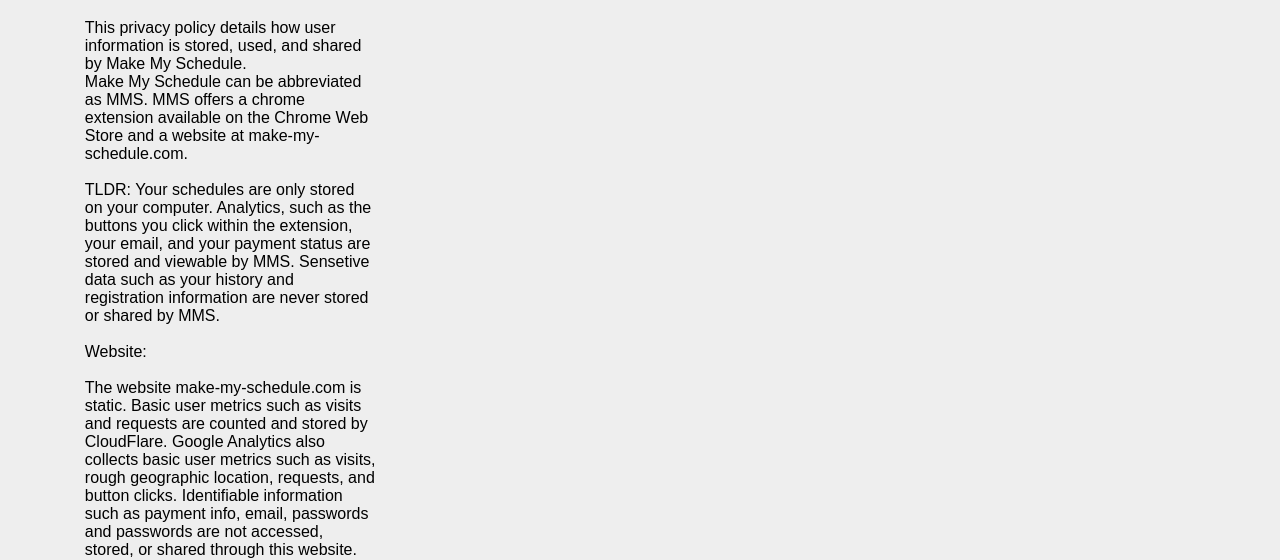
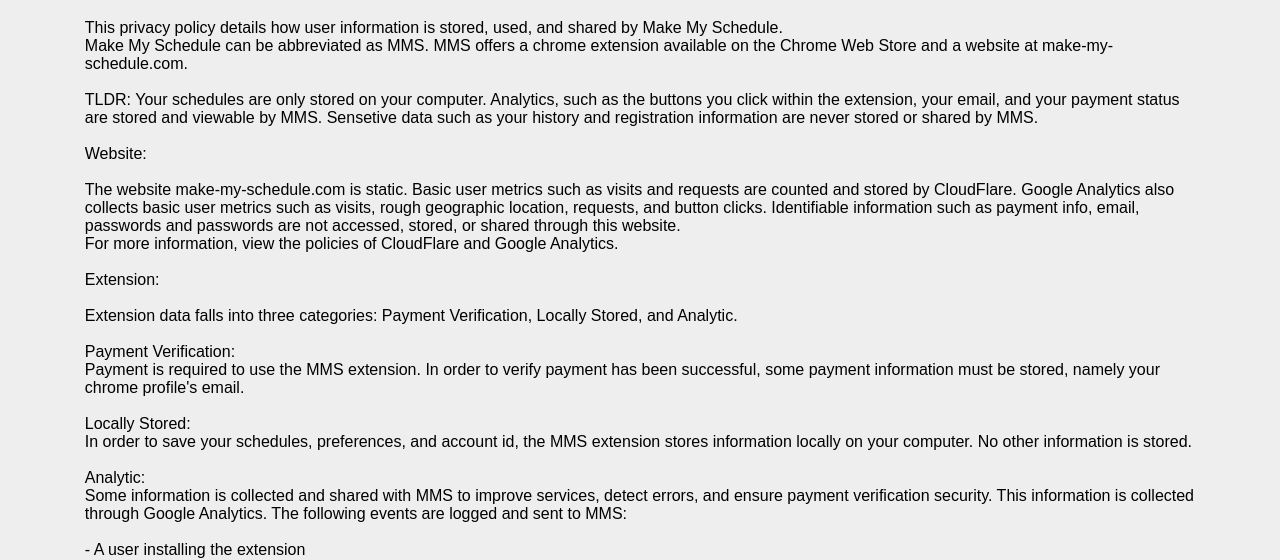
Before and after one commit to witte-workbench/make-my-schedule, a plain HTML site: page privacy_policy.html in a window 1280 px wide. Shown: the part 169-729 px from the top of the page. Drawn offline with Linux system fonts and the light colour scheme.

Commit message:
Update privacy_policy.html

```diff
--- a/privacy_policy.html
+++ b/privacy_policy.html
@@ -11,7 +11,6 @@
         padding: 100px 6vw 50px 6vw;
         background-color: #eee;
         justify-content: center;
-        width:calc(445px - 12vw);
         font-size: 12pt;
     }
     body::-webkit-scrollbar {
```
